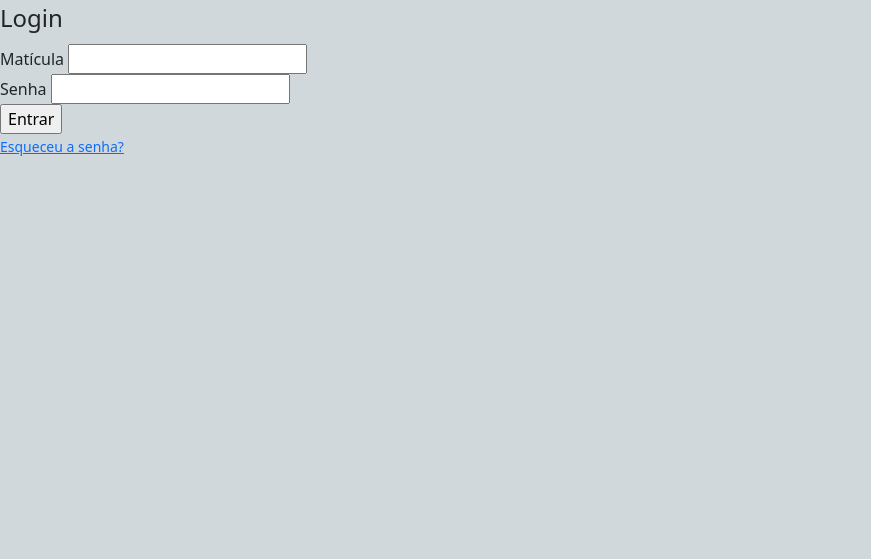
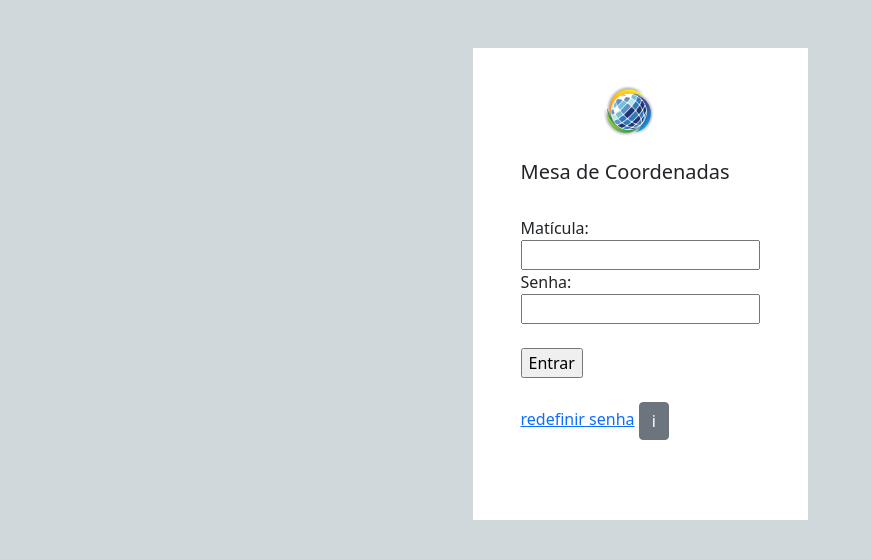
Before and after one commit to miqueiasmiguel/mesa_de_coordenadas, a Flask app: page / in a window 1280 px wide. Shown: the top 559 px of the page, without its empty margins (0-871 px from the left). Run offline with Flask 2, Linux system fonts and the light colour scheme; parts of the project's set-up code (start-up, migrations or seed data) failed here and were passed over.

Commit message:
feat: Alteração na tela de login

```diff
--- a/flaskr/forms.py
+++ b/flaskr/forms.py
@@ -43,8 +43,8 @@ class RegistrationForm(FlaskForm):
 class LoginForm(FlaskForm):
     """Formulário para Login"""
 
-    reg_number = StringField("Matícula", validators=[DataRequired()])
-    password = PasswordField("Senha", validators=[DataRequired()])
+    reg_number = StringField("Matícula:", validators=[DataRequired()])
+    password = PasswordField("Senha:", validators=[DataRequired()])
     submit = SubmitField("Entrar")
 
 
--- a/flaskr/static/main.css
+++ b/flaskr/static/main.css
@@ -12,3 +12,19 @@ body{
             text-align: center;
         }
     }
+
+    .form-flex{
+        display: flex;
+        justify-content: center;
+        margin: 3rem 0rem 3rem 0rem;
+    }
+
+    .form-class{
+        padding: 3rem 3rem 5rem 3rem;
+        background-color: white;
+    }
+
+#logo_cear {
+    margin-left: 35%;
+    margin-top: -10px;
+}
--- a/flaskr/templates/base_login.html
+++ b/flaskr/templates/base_login.html
@@ -1,11 +1,11 @@
 <!DOCTYPE html>
 <html lang="pt-BR">
 <head>
-    <meta charset="UTF-8">
+    <meta charset="utf-8">
     <meta http-equiv="X-UA-Compatible" content="IE=edge">
-    <meta name="viewport" content="width=device-width, initial-scale=1.0">
-    <link href="https://cdn.jsdelivr.net/npm/bootstrap@5.0.1/dist/css/bootstrap.min.css" rel="stylesheet" integrity="sha384-+0n0xVW2eSR5OomGNYDnhzAbDsOXxcvSN1TPprVMTNDbiYZCxYbOOl7+AMvyTG2x" crossorigin="anonymous">
-    <link rel="stylesheet" type="text/css" href="{{ url_for('static', filename='main.css') }}">
+    <meta name="viewport" content="width=device-width, initial-scale=1">
+    <link href="https://cdn.jsdelivr.net/npm/bootstrap@5.0.0-beta1/dist/css/bootstrap.min.css" rel="stylesheet" integrity="sha384-giJF6kkoqNQ00vy+HMDP7azOuL0xtbfIcaT9wjKHr8RbDVddVHyTfAAsrekwKmP1" crossorigin="anonymous">
+    <link rel="stylesheet" href="{{ url_for('static', filename='main.css') }}">
     {% if title %}
         <title>Mesa de Coordenadas - {{title}}</title>
     {% else %}
@@ -22,7 +22,6 @@
             {% endfor %}
         {% endif %}
     {% endwith %}
-
     {% block content %}{% endblock %}
 </body>
 </html>
--- a/flaskr/templates/login.html
+++ b/flaskr/templates/login.html
@@ -1,12 +1,18 @@
 {% extends "base_login.html" %}
 {% block content %}
-    <div>
-        <form action="" method="POST">
-            {{ form.hidden_tag() }}
-            <fieldset>
-                <legend>Login</legend>
-                <div>
-                    {{ form.reg_number.label }}
+    <script src="https://cdn.jsdelivr.net/npm/bootstrap@5.0.0-beta1/dist/js/bootstrap.bundle.min.js" integrity="sha384-ygbV9kiqUc6oa4msXn9868pTtWMgiQaeYH7/t7LECLbyPA2x65Kgf80OJFdroafW" crossorigin="anonymous"></script>
+
+    <div class= "form-flex">
+        <div class ="form-class">
+            <article>
+                <img id="logo_cear" src="{{url_for('static', filename='logocear150.png')}}" alt="Logo CEAR" width="50" height="50">
+                <br>
+                <br>
+                <h5>Mesa de Coordenadas</h5>
+                <br>
+                <form method="POST">
+                    {{ form.hidden_tag() }}
+                    {{ form.reg_number.label }}<br>
                     {% if form.reg_number.errors %}
                         {{ form.reg_number(class="is-invalid") }}
                         <div class="invalid-feedback">
@@ -17,9 +23,8 @@
                     {% else %}
                         {{ form.reg_number }}
                     {% endif %}
-                </div>
-                <div>
-                    {{ form.password.label }}
+                    <br>
+                    {{ form.password.label }}<br>
                     {% if form.password.errors %}
                         {{ form.password(class="is-invalid") }}
                         <div class="invalid-feedback">
@@ -30,14 +35,30 @@
                     {% else %}
                         {{ form.password }}
                     {% endif %}
+                    <br>
+                    <br>
+                    {{ form.submit }}
+                </form>
+                <br>
+                <div>
+                    <a href="{{ url_for('forgot') }}" target="blanck">redefinir senha</a>
+                    <button type="button" class="btn btn-secondary" data-bs-toggle="modal" data-bs-target="#infosenha">i</button>
                 </div>
-            </fieldset>
-            <div>
-                {{ form.submit }}
+            </article>
+        </div>
+    </div>
+    <!-- modal -->
+    <div class="modal fade" id="infosenha" tabindex="-1" aria-labelledby="exampleModalLabel" aria-hidden="true">
+        <div class="modal-dialog">
+            <div class="modal-content">
+                <div class="modal-header">
+                    <h5 class="modal-title" id="exampleModalLabel">Modal title</h5>
+                    <button type="button" class="btn-close" data-bs-dismiss="modal" aria-label="Close"></button>
+                </div>
+                <div class="modal-body">
+                    Use para redefinir senha
+                </div>
             </div>
-            <small>
-                <a href="{{ url_for('forgot') }}">Esqueceu a senha?</a>
-            </small>
-        </form>
+        </div>
     </div>
 {% endblock %}
```
Also changed, not shown: flaskr/static/logocear150.png (added).
